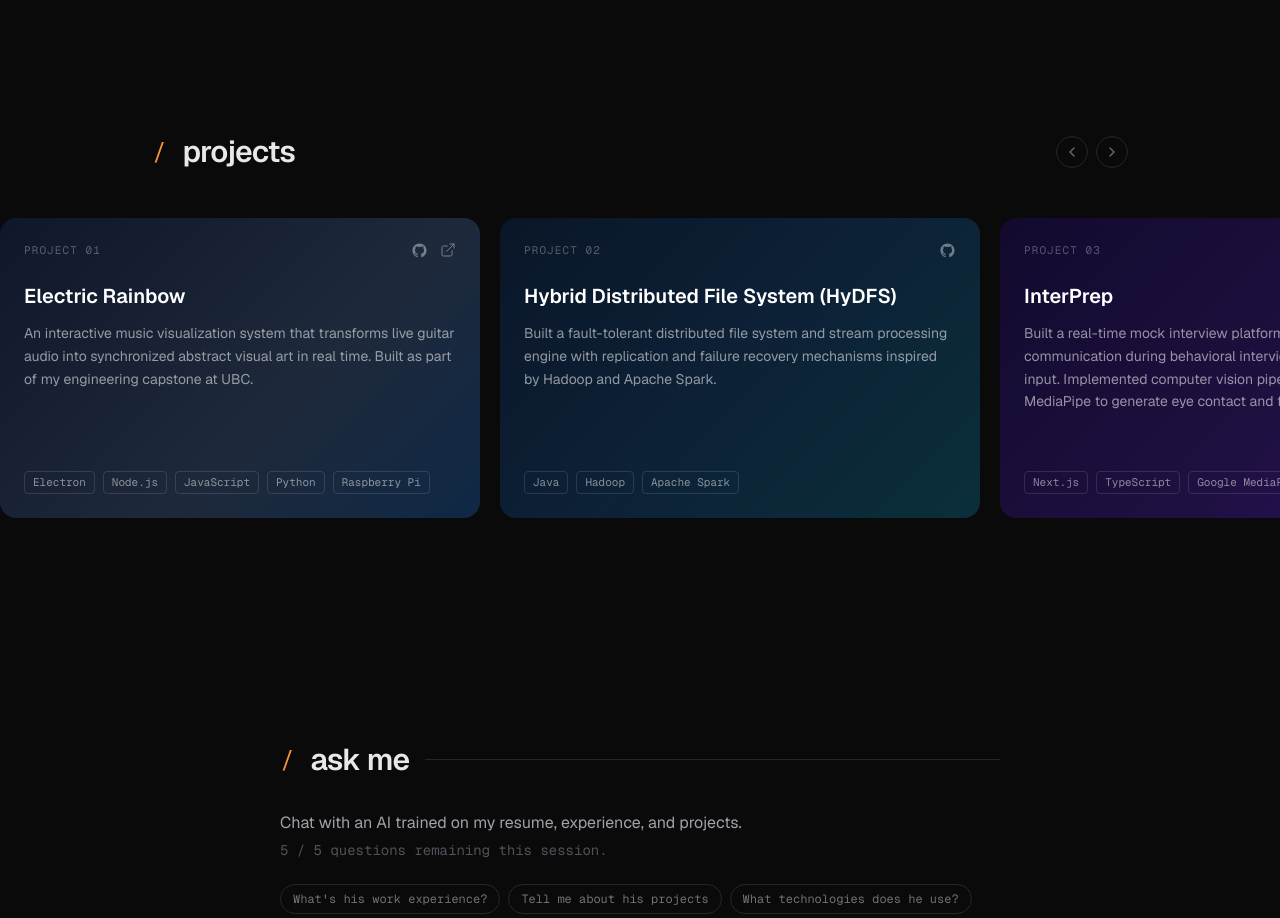
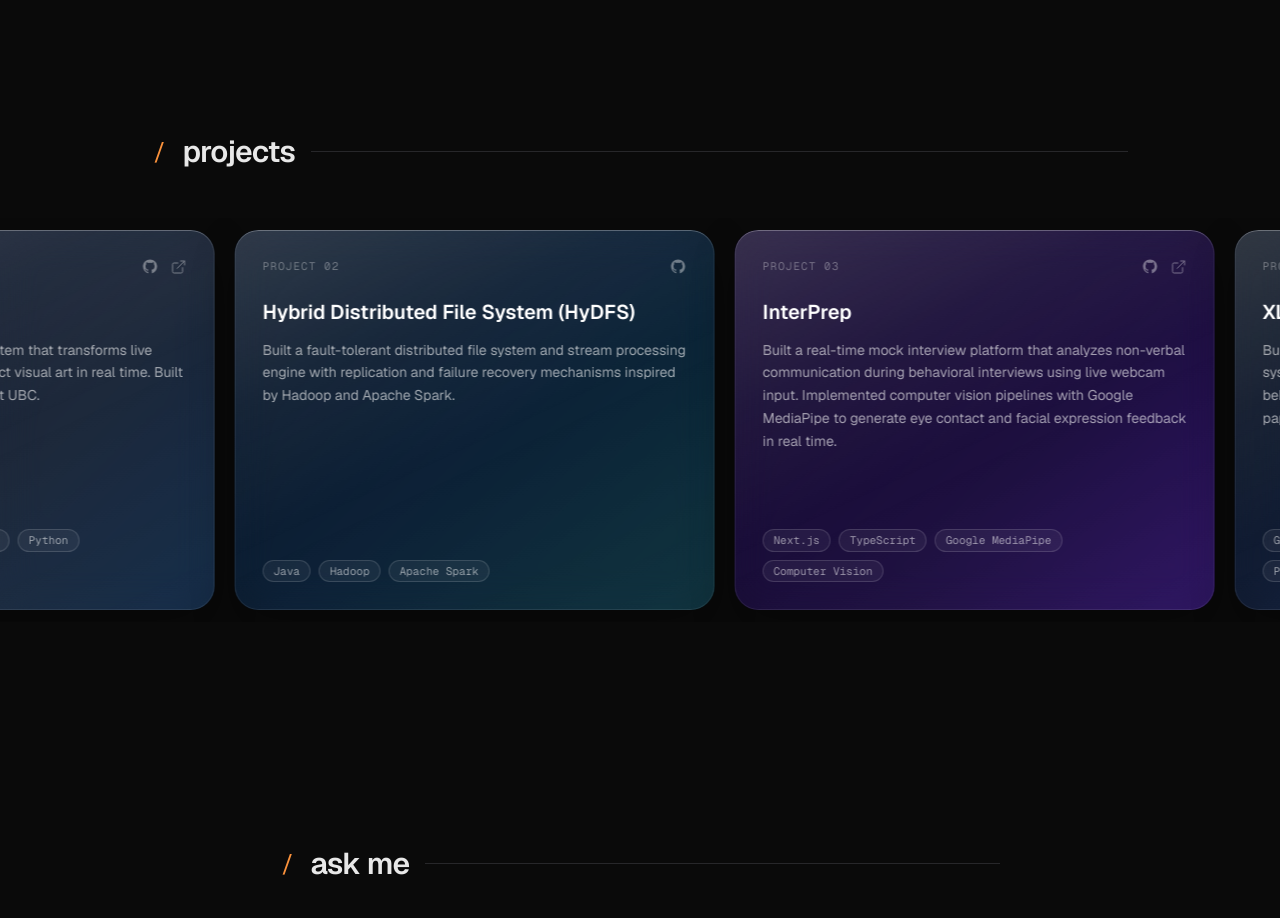
Before and after one commit to anant248/personal-portfolio, a Next.js app: page / in a window 1280 px wide. Shown: the part 2300-3218 px from the top of the page. Built offline with nearby package versions, Linux system fonts and the light colour scheme.

Commit message:
updating projects showcase display

```diff
--- a/components/Projects.tsx
+++ b/components/Projects.tsx
@@ -1,13 +1,13 @@
 "use client";
 
-import { useRef } from "react";
+import { useEffect, useRef } from "react";
 import { motion, useInView } from "framer-motion";
-import { ExternalLink, ChevronLeft, ChevronRight } from "lucide-react";
+import { ExternalLink } from "lucide-react";
 import { projects } from "@/data/projects";
 
-const CARD_W = 480;
-const GAP = 20;
-const STEP = CARD_W + GAP;
+const BASE_SPEED = 42;   // px/s — idle auto-scroll
+const HOVER_SPEED = 11;  // px/s — when a card is hovered
+const COPIES = 3;        // duplicated sets for seamless wrap
 
 function GithubIcon({ size = 16 }: { size?: number }) {
   return (
@@ -30,21 +30,43 @@ function SectionTitle({ children }: { children: string }) {
 function ProjectCard({ project, index }: { project: typeof projects[0]; index: number }) {
   return (
     <motion.div
-      whileHover={{ y: -4, transition: { duration: 0.2 } }}
-      className="relative shrink-0 rounded-2xl overflow-hidden flex flex-col"
+      whileHover={{ y: -6, transition: { duration: 0.25 } }}
+      className="relative shrink-0 rounded-3xl overflow-hidden flex flex-col"
       style={{
-        width: `min(${CARD_W}px, 88vw)`,
-        height: "300px",
-        scrollSnapAlign: "start",
-        background: project.color,
+        width: "min(480px, 86vw)",
+        minHeight: "380px",
+        boxShadow: "0 18px 44px rgba(0,0,0,0.32)",
       }}
     >
+      {/* Project color base */}
+      <div className="absolute inset-0" style={{ background: project.color }} />
+
+      {/* Liquid glass: frosted sheen sweeping from the top-left */}
+      <div
+        className="absolute inset-0 pointer-events-none"
+        style={{
+          background:
+            "linear-gradient(155deg, rgba(255,255,255,0.16) 0%, rgba(255,255,255,0.05) 30%, rgba(255,255,255,0) 55%, rgba(255,255,255,0.03) 100%)",
+          backdropFilter: "blur(18px)",
+          WebkitBackdropFilter: "blur(18px)",
+        }}
+      />
+
+      {/* Glass rim highlight */}
+      <div
+        className="absolute inset-0 rounded-3xl pointer-events-none"
+        style={{
+          boxShadow:
+            "inset 0 1px 0 rgba(255,255,255,0.22), inset 0 0 0 1px rgba(255,255,255,0.09)",
+        }}
+      />
+
       {/* Content */}
-      <div className="relative flex flex-col h-full p-6">
+      <div className="relative flex flex-col grow p-7">
 
         {/* Top row: index label + links */}
         <div className="flex items-center justify-between mb-6">
-          <span className="font-mono text-[11px] tracking-widest uppercase" style={{ color: "rgba(255,255,255,0.3)" }}>
+          <span className="font-mono text-[11px] tracking-widest uppercase" style={{ color: "rgba(255,255,255,0.35)" }}>
             project {String(index + 1).padStart(2, "0")}
           </span>
           <div className="flex items-center gap-3" style={{ color: "white" }}>
@@ -82,17 +104,8 @@ function ProjectCard({ project, index }: { project: typeof projects[0]; index: n
           {project.title}
         </h3>
 
-        {/* Description */}
-        <p
-          className="text-sm leading-relaxed mb-auto"
-          style={{
-            color: "rgba(255,255,255,0.55)",
-            display: "-webkit-box",
-            WebkitLineClamp: 4,
-            WebkitBoxOrient: "vertical",
-            overflow: "hidden",
-          }}
-        >
+        {/* Description — no clamp, cards are tall enough to fit full text */}
+        <p className="text-sm leading-relaxed mb-auto" style={{ color: "rgba(255,255,255,0.6)" }}>
           {project.description}
         </p>
 
@@ -101,10 +114,11 @@ function ProjectCard({ project, index }: { project: typeof projects[0]; index: n
           {project.stack.map((tech) => (
             <span
               key={tech}
-              className="font-mono text-[11px] rounded px-2 py-0.5"
+              className="font-mono text-[11px] rounded-full px-2.5 py-0.5"
               style={{
-                color: "rgba(255,255,255,0.5)",
-                border: "1px solid rgba(255,255,255,0.12)",
+                color: "rgba(255,255,255,0.55)",
+                border: "1px solid rgba(255,255,255,0.14)",
+                background: "rgba(255,255,255,0.05)",
               }}
             >
               {tech}
@@ -118,11 +132,108 @@ function ProjectCard({ project, index }: { project: typeof projects[0]; index: n
 
 export default function Projects() {
   const ref = useRef(null);
-  const sliderRef = useRef<HTMLDivElement>(null);
   const isInView = useInView(ref, { once: true, margin: "-100px" });
 
-  const scroll = (dir: 1 | -1) => {
-    sliderRef.current?.scrollBy({ left: dir * STEP, behavior: "smooth" });
+  const trackRef = useRef<HTMLDivElement>(null);
+  const setRef = useRef<HTMLDivElement>(null);
+  const wrapRef = useRef<HTMLDivElement>(null);
+
+  // Animation state lives in refs — the rAF loop mutates the transform directly,
+  // no React re-renders per frame.
+  const offset = useRef(0);
+  const speed = useRef(BASE_SPEED);
+  const setWidth = useRef(0);
+  const hovered = useRef(false);
+  const dragging = useRef(false);
+  const lastX = useRef(0);
+  const lastMoveT = useRef(0);
+  const dragVel = useRef(0);
+  const moved = useRef(0);
+
+  useEffect(() => {
+    const reduceMotion = window.matchMedia("(prefers-reduced-motion: reduce)").matches;
+
+    const measure = () => {
+      if (setRef.current) setWidth.current = setRef.current.offsetWidth;
+    };
+    measure();
+    const ro = new ResizeObserver(measure);
+    if (setRef.current) ro.observe(setRef.current);
+
+    let raf: number;
+    let last = performance.now();
+    const tick = (now: number) => {
+      const dt = Math.min((now - last) / 1000, 0.05);
+      last = now;
+
+      if (!dragging.current) {
+        const base = reduceMotion ? 0 : BASE_SPEED;
+        const target = hovered.current ? Math.min(HOVER_SPEED, base) : base;
+        // Ease current speed toward target — this is also what makes a
+        // drag-fling decay smoothly back to the idle pace.
+        speed.current += (target - speed.current) * Math.min(1, dt * 2.4);
+        offset.current += speed.current * dt;
+      }
+
+      const w = setWidth.current;
+      if (w > 0) {
+        offset.current = ((offset.current % w) + w) % w;
+        if (trackRef.current) {
+          trackRef.current.style.transform = `translate3d(${-offset.current}px,0,0)`;
+        }
+      }
+      raf = requestAnimationFrame(tick);
+    };
+    raf = requestAnimationFrame(tick);
+
+    const wrap = wrapRef.current;
+    const onEnter = () => (hovered.current = true);
+    const onLeave = () => (hovered.current = false);
+    wrap?.addEventListener("mouseenter", onEnter);
+    wrap?.addEventListener("mouseleave", onLeave);
+
+    return () => {
+      cancelAnimationFrame(raf);
+      ro.disconnect();
+      wrap?.removeEventListener("mouseenter", onEnter);
+      wrap?.removeEventListener("mouseleave", onLeave);
+    };
+  }, []);
+
+  const onPointerDown = (e: React.PointerEvent) => {
+    dragging.current = true;
+    moved.current = 0;
+    lastX.current = e.clientX;
+    lastMoveT.current = performance.now();
+    dragVel.current = 0;
+    (e.currentTarget as HTMLElement).setPointerCapture(e.pointerId);
+  };
+
+  const onPointerMove = (e: React.PointerEvent) => {
+    if (!dragging.current) return;
+    const now = performance.now();
+    const dx = e.clientX - lastX.current;
+    const dt = (now - lastMoveT.current) / 1000;
+    lastX.current = e.clientX;
+    lastMoveT.current = now;
+    moved.current += Math.abs(dx);
+    offset.current -= dx; // drag left → marquee advances
+    if (dt > 0) dragVel.current = -dx / dt;
+  };
+
+  const endDrag = () => {
+    if (!dragging.current) return;
+    dragging.current = false;
+    // Release with fling momentum — tick() eases it back to BASE_SPEED
+    speed.current = Math.max(-2600, Math.min(2600, dragVel.current));
+  };
+
+  // After a real drag, swallow the click so card links don't fire
+  const onClickCapture = (e: React.MouseEvent) => {
+    if (moved.current > 8) {
+      e.preventDefault();
+      e.stopPropagation();
+    }
   };
 
   return (
@@ -132,63 +243,34 @@ export default function Projects() {
           initial={{ opacity: 0, y: 16 }}
           animate={isInView ? { opacity: 1, y: 0 } : {}}
           transition={{ duration: 0.5 }}
-          className="flex items-center justify-between"
         >
           <SectionTitle>projects</SectionTitle>
-
-          {/* Arrow controls */}
-          <div className="flex items-center gap-2 mb-12 shrink-0">
-            <button
-              onClick={() => scroll(-1)}
-              aria-label="Previous project"
-              className="flex items-center justify-center w-8 h-8 rounded-full border transition-colors"
-              style={{ borderColor: "var(--border)", color: "var(--fg-muted)" }}
-              onMouseEnter={e => {
-                (e.currentTarget as HTMLElement).style.color = "var(--fg)";
-                (e.currentTarget as HTMLElement).style.borderColor = "var(--fg-dim)";
-              }}
-              onMouseLeave={e => {
-                (e.currentTarget as HTMLElement).style.color = "var(--fg-muted)";
-                (e.currentTarget as HTMLElement).style.borderColor = "var(--border)";
-              }}
-            >
-              <ChevronLeft size={16} strokeWidth={1.8} />
-            </button>
-            <button
-              onClick={() => scroll(1)}
-              aria-label="Next project"
-              className="flex items-center justify-center w-8 h-8 rounded-full border transition-colors"
-              style={{ borderColor: "var(--border)", color: "var(--fg-muted)" }}
-              onMouseEnter={e => {
-                (e.currentTarget as HTMLElement).style.color = "var(--fg)";
-                (e.currentTarget as HTMLElement).style.borderColor = "var(--fg-dim)";
-              }}
-              onMouseLeave={e => {
-                (e.currentTarget as HTMLElement).style.color = "var(--fg-muted)";
-                (e.currentTarget as HTMLElement).style.borderColor = "var(--border)";
-              }}
-            >
-              <ChevronRight size={16} strokeWidth={1.8} />
-            </button>
-          </div>
         </motion.div>
       </div>
 
+      {/* Infinite marquee — auto-scrolls, slows on hover, drag to fling */}
       <motion.div
-        ref={sliderRef}
+        ref={wrapRef}
         initial={{ opacity: 0, y: 20 }}
         animate={isInView ? { opacity: 1, y: 0 } : {}}
         transition={{ duration: 0.6, delay: 0.15 }}
-        className="flex gap-5 overflow-x-auto pl-6 pr-6"
-        style={{
-          scrollSnapType: "x mandatory",
-          scrollbarWidth: "none",
-          msOverflowStyle: "none",
-        }}
+        className="relative overflow-hidden cursor-grab active:cursor-grabbing select-none py-3"
+        style={{ touchAction: "pan-y" }}
+        onPointerDown={onPointerDown}
+        onPointerMove={onPointerMove}
+        onPointerUp={endDrag}
+        onPointerCancel={endDrag}
+        onClickCapture={onClickCapture}
       >
-        {projects.map((project, i) => (
-          <ProjectCard key={i} project={project} index={i} />
-        ))}
+        <div ref={trackRef} className="flex w-max" style={{ willChange: "transform" }}>
+          {Array.from({ length: COPIES }).map((_, c) => (
+            <div key={c} ref={c === 0 ? setRef : undefined} className="flex gap-5 pr-5">
+              {projects.map((project, i) => (
+                <ProjectCard key={i} project={project} index={i} />
+              ))}
+            </div>
+          ))}
+        </div>
       </motion.div>
     </section>
   );
```
